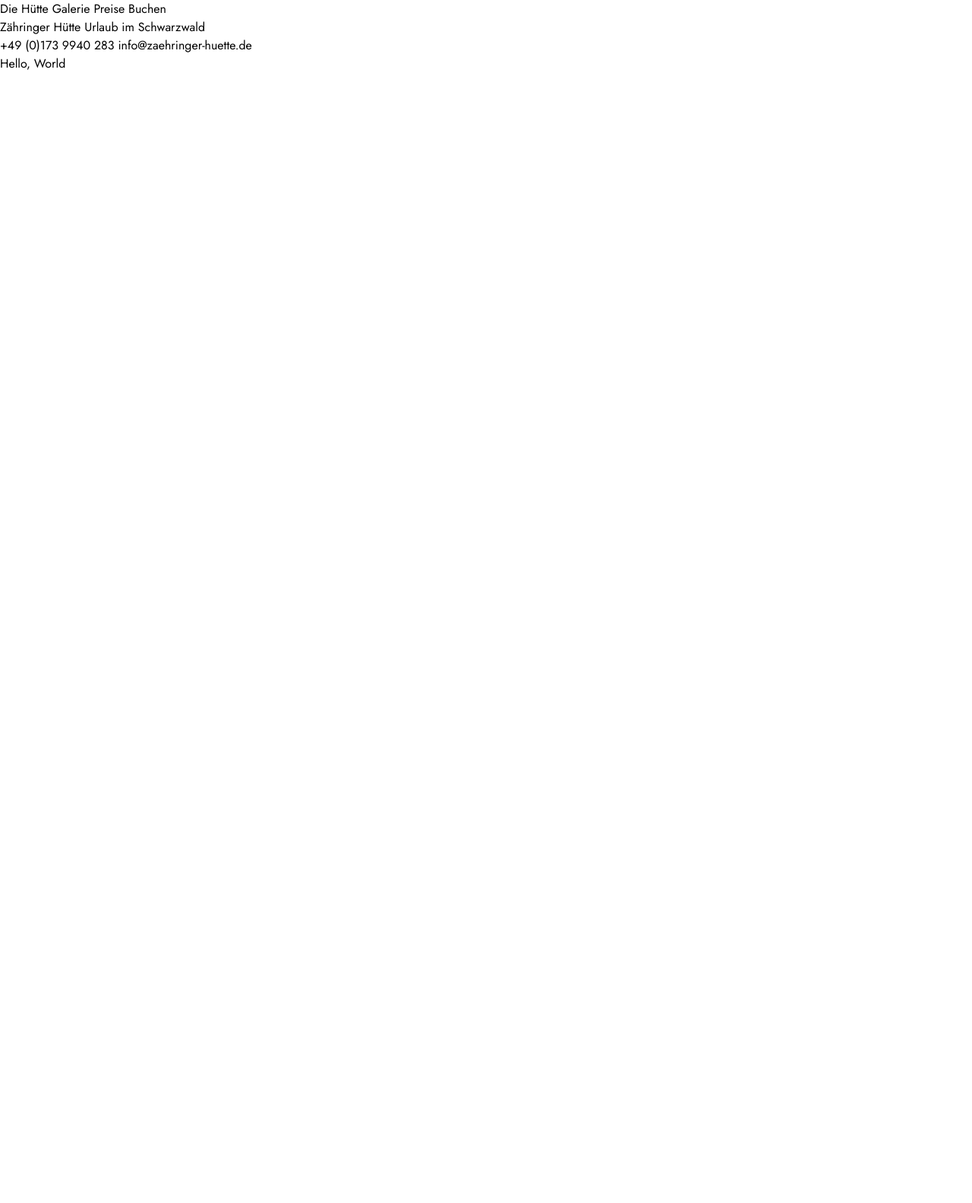
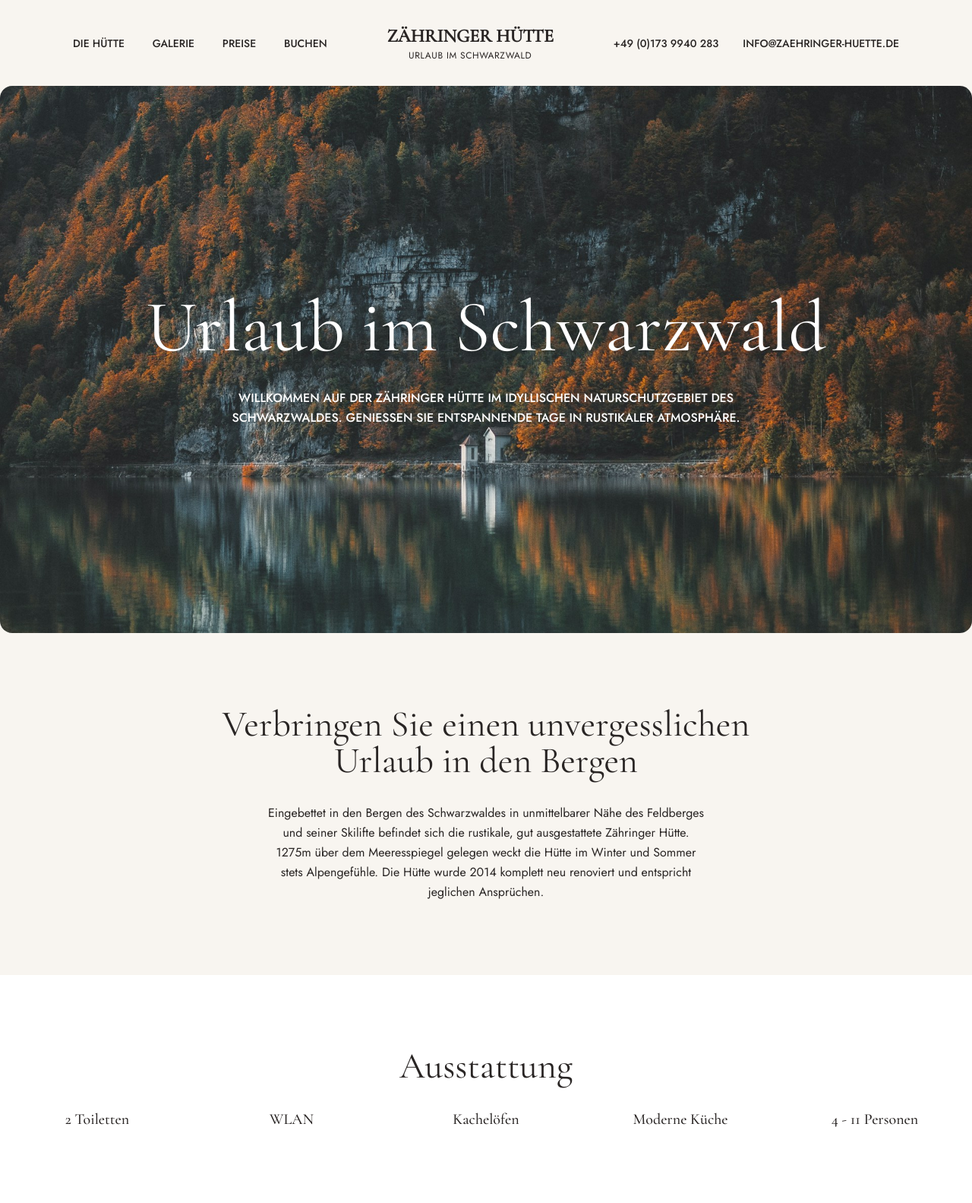
Before and after one commit to andreasremdt/zaehringer-huette, an Astro site: page / in a window 1280 px wide. Shown: the whole page at 76% size. Before the commit the page ends 800 px from the top, so only its background shows below. Built offline with nearby package versions, Linux system fonts and the light colour scheme; Astro itself is replaced by a stand-in of ours.

Commit message:
feat: add hero, intro, and services

```diff
--- a/src/components/header.astro
+++ b/src/components/header.astro
@@ -1,20 +1,27 @@
-<header>
-  <nav>
-    <a href="#">Die Hütte</a>
-    <a href="#">Galerie</a>
-    <a href="#">Preise</a>
-    <a href="#">Buchen</a>
+<header class="container mx-auto flex items-center justify-between px-24 py-8">
+  <nav class="space-x-8">
+    <a href="#" class="text-sm font-medium uppercase">Die Hütte</a>
+    <a href="#" class="text-sm font-medium uppercase">Galerie</a>
+    <a href="#" class="text-sm font-medium uppercase">Preise</a>
+    <a href="#" class="text-sm font-medium uppercase">Buchen</a>
   </nav>
 
-  <div aria-hidden="true">
-    <span>Zähringer Hütte</span>
-    <span>Urlaub im Schwarzwald</span>
+  <div aria-hidden="true" class="text-center uppercase leading-none">
+    <span class="block font-serif text-2xl font-semibold">Zähringer Hütte</span>
+    <span class="text-xs tracking-wider">Urlaub im Schwarzwald</span>
   </div>
 
-  <ul>
+  <ul class="flex gap-x-8">
     <li>
-      <a href="tel:+491739940283">+49 (0)173 9940 283 </a>
-      <a href="mailto:info@zaehringer-huette.de">info@zaehringer-huette.de</a>
+      <a href="tel:+491739940283" class="text-sm font-medium uppercase"
+        >+49 (0)173 9940 283
+      </a>
+    </li>
+    <li>
+      <a
+        href="mailto:info@zaehringer-huette.de"
+        class="text-sm font-medium uppercase">info@zaehringer-huette.de</a
+      >
     </li>
   </ul>
 </header>
--- a/src/layouts/default.astro
+++ b/src/layouts/default.astro
@@ -36,7 +36,7 @@ import "@/styles/base.css";
     <!-- <link rel="manifest" href="/site.webmanifest" />
     <link rel="sitemap" href="/sitemap-index.xml" /> -->
   </head>
-  <body class="">
+  <body class="bg-primary-400 leading-relaxed text-stone-800">
     <a
       href="#content"
       class="btn btn-primary absolute -top-1 left-1/2 z-10 -translate-x-1/2 -translate-y-full rounded-t-none transition-transform focus:translate-y-0"
--- a/src/pages/index.astro
+++ b/src/pages/index.astro
@@ -1,7 +1,52 @@
 ---
 import Layout from "@/layouts/default.astro";
+import { Image } from "astro:assets";
+
+import heroImg from "@/images/yannick-pulver-ZwPuquZBnyM-unsplash.jpg";
 ---
 
 <Layout>
-  <h1>Hello, World</h1>
+  <section
+    class="container relative mx-auto flex aspect-video flex-col items-center justify-center text-white"
+  >
+    <h1 class="mb-8 font-serif text-8xl">Urlaub im Schwarzwald</h1>
+    <p class="max-w-3xl text-center font-medium uppercase">
+      Willkommen auf der Zähringer Hütte im idyllischen Naturschutzgebiet des
+      Schwarzwaldes. Genießen Sie entspannende Tage in rustikaler Atmosphäre.
+    </p>
+    <Image
+      src={heroImg}
+      width={1920}
+      height={800}
+      alt="placeholder"
+      class="absolute inset-0 -z-10 h-full w-full rounded-2xl object-cover"
+    />
+  </section>
+
+  <section class="container mx-auto px-24 py-24 text-center">
+    <h2 class="mx-auto mb-8 max-w-3xl font-serif text-5xl">
+      Verbringen Sie einen unvergesslichen Urlaub in den Bergen
+    </h2>
+    <p class="mx-auto max-w-xl">
+      Eingebettet in den Bergen des Schwarzwaldes in unmittelbarer Nähe des
+      Feldberges und seiner Skilifte befindet sich die rustikale, gut
+      ausgestattete Zähringer Hütte. 1275m über dem Meeresspiegel gelegen weckt
+      die Hütte im Winter und Sommer stets Alpengefühle. Die Hütte wurde 2014
+      komplett neu renoviert und entspricht jeglichen Ansprüchen.
+    </p>
+  </section>
+
+  <section class="bg-white py-24 text-center">
+    <div class="container mx-auto">
+      <h2 class="mb-8 font-serif text-5xl">Ausstattung</h2>
+
+      <ul class="flex font-serif text-xl font-medium">
+        <li class="flex-1">2 Toiletten</li>
+        <li class="flex-1">WLAN</li>
+        <li class="flex-1">Kachelöfen</li>
+        <li class="flex-1">Moderne Küche</li>
+        <li class="flex-1">4 - 11 Personen</li>
+      </ul>
+    </div>
+  </section>
 </Layout>
--- a/tailwind.config.mjs
+++ b/tailwind.config.mjs
@@ -9,6 +9,12 @@ export default {
         sans: ["Jost", ...theme.fontFamily.sans],
         serif: ["Cormorant Garamond", ...theme.fontFamily.serif],
       },
+      colors: {
+        primary: {
+          400: "#f8f5f0",
+          DEFAULT: "#f9dabb",
+        },
+      },
     },
   },
   plugins: [],
```
Also changed, not shown: src/images/yannick-pulver-ZwPuquZBnyM-unsplash.jpg (added).
